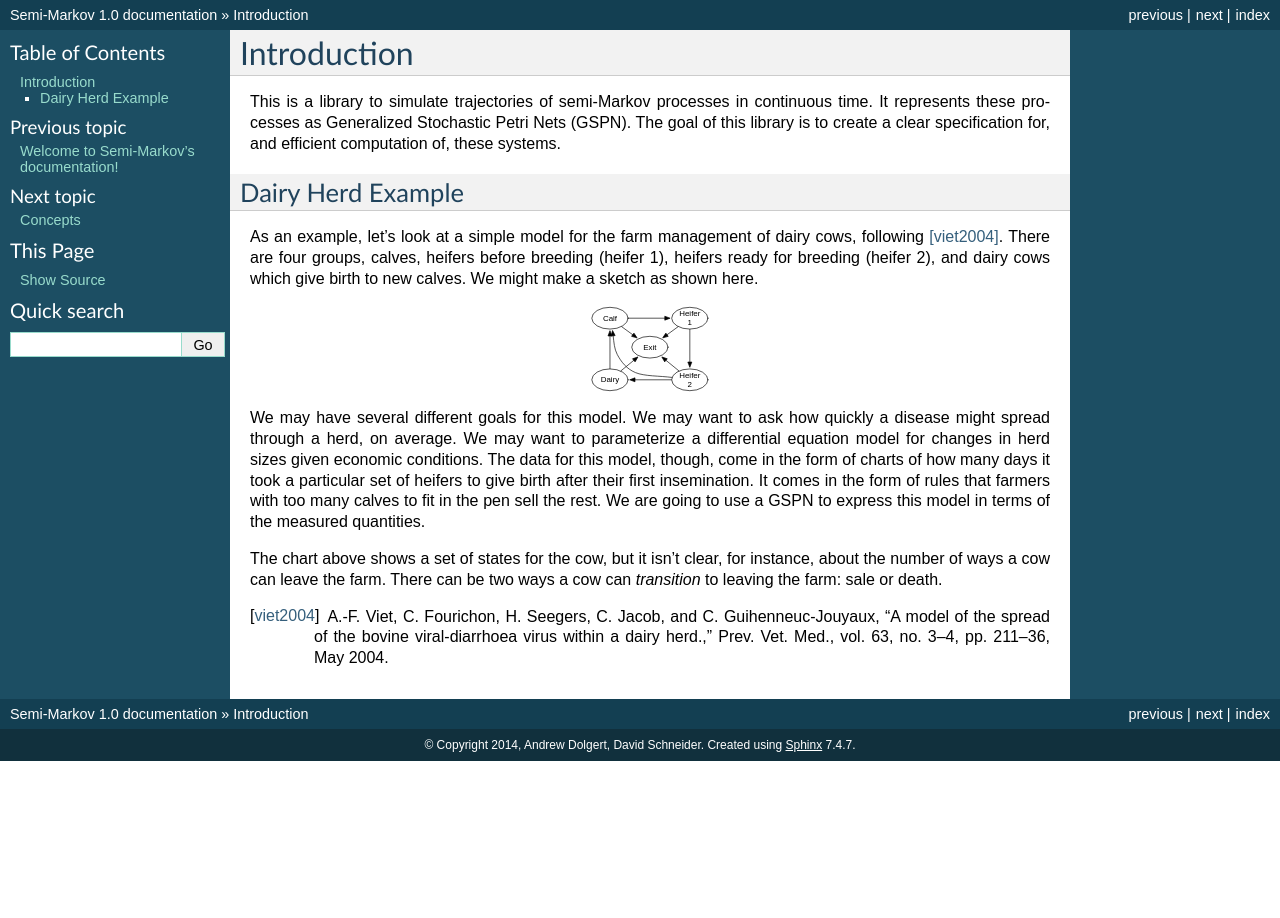
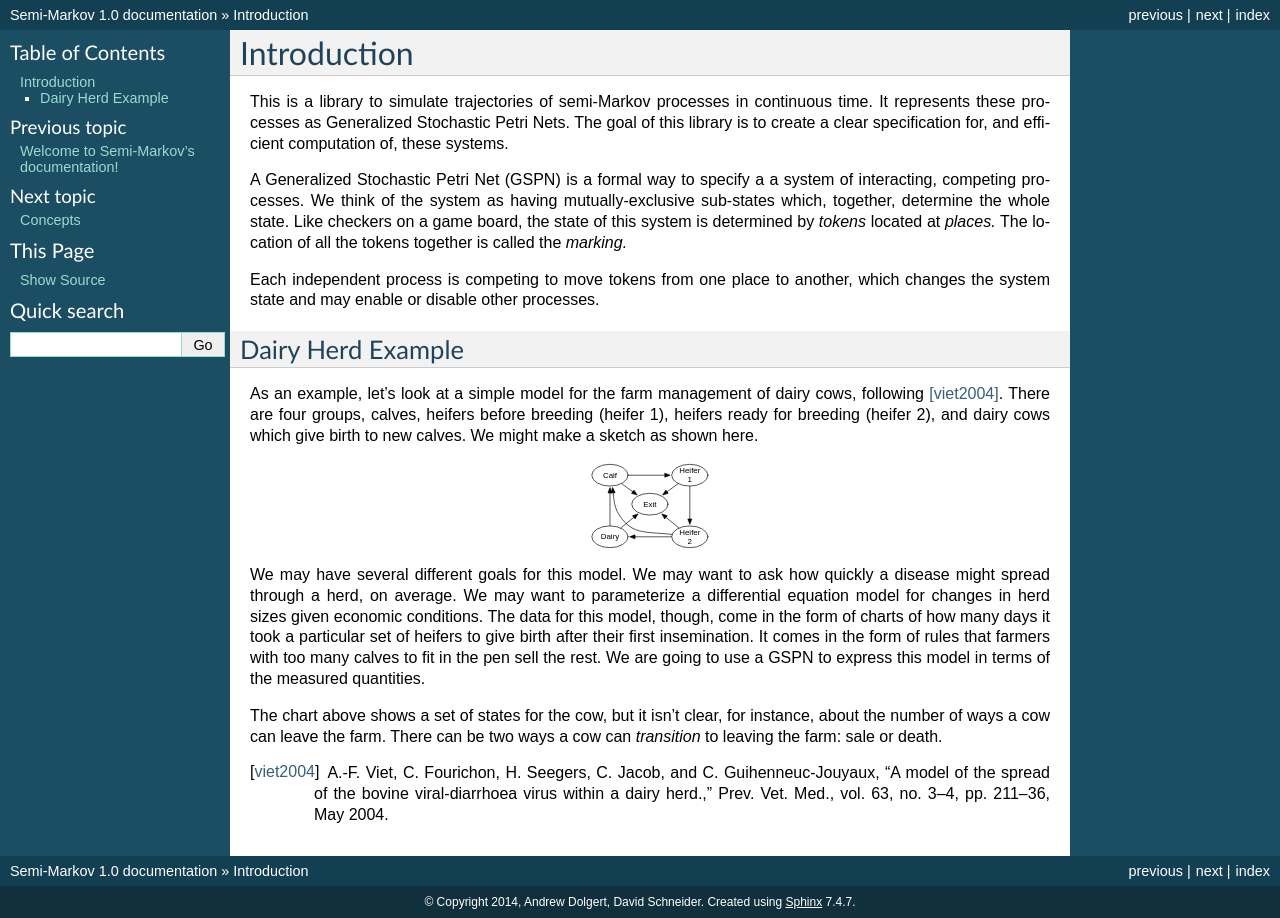
Before and after one commit to afidd/Semi-Markov, a Sphinx documentation site: the page built from doc/intro.rst, in a window 1280 px wide. Built offline with Sphinx 7.4.7, drawn with Linux system fonts in a browser that asks for light colours.

Commit message:
A little better introduction.

```diff
--- a/doc/intro.rst
+++ b/doc/intro.rst
@@ -4,8 +4,22 @@ Introduction
 
 This is a library to simulate trajectories of semi-Markov processes in
 continuous time. It represents these processes as Generalized
-Stochastic Petri Nets (GSPN). The goal of this library is to create a
+Stochastic Petri Nets. The goal of this library is to create a
 clear specification for, and efficient computation of, these systems.
+
+A Generalized Stochastic Petri Net (GSPN) is a formal way to specify a
+a system of interacting, competing processes. We think of the system
+as having mutually-exclusive sub-states which, together, determine the
+whole state. Like checkers on a game board, the state of this system
+is determined by *tokens* located at *places.* The location of all the
+tokens together is called the *marking.*
+
+Each independent process is competing to move tokens from one place
+to another, which changes the system state and may enable or disable
+other processes.
+
+
+
 
 Dairy Herd Example
 -------------------
```
